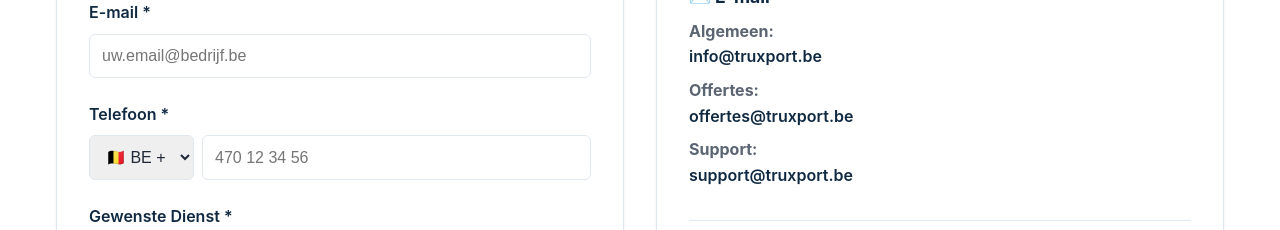
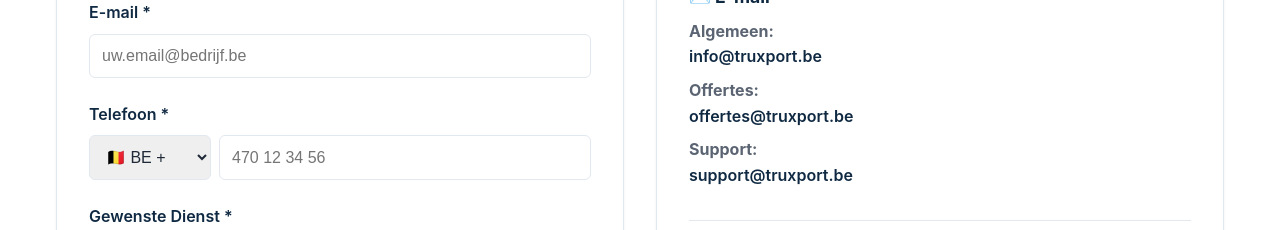
Before and after one commit to AbMo047/truxport, a Vue app: page /contact in a window 1280 px wide. Shown: the part 880-1110 px from the top of the page. Built offline with nearby package versions, Linux system fonts and the light colour scheme.

Commit message:
Fix country code digits overlapping the select arrow
The phone country select had equal padding on both sides, so at
105px wide the "+32" text ran into the native dropdown arrow.
Widened the box and added extra right padding to clear it.

```diff
--- a/src/views/Contact.vue
+++ b/src/views/Contact.vue
@@ -429,8 +429,9 @@
 
 .phone-country-select {
   flex: 0 0 auto;
-  width: 105px;
-  min-width: 105px;
+  width: 122px;
+  min-width: 122px;
+  padding-right: 1.75rem;
 }
 
 .phone-group input {
```
